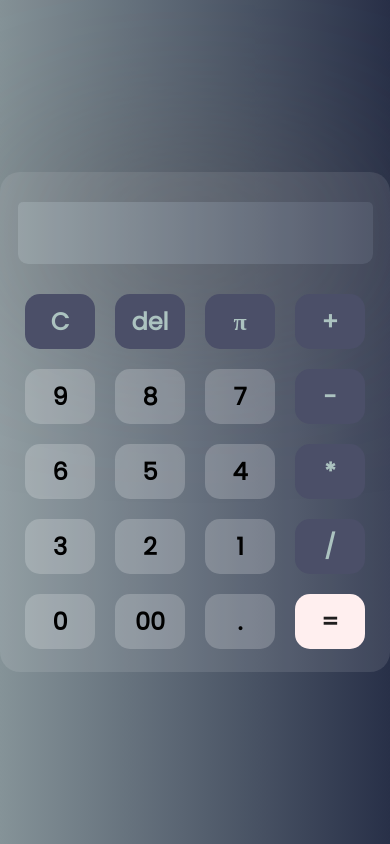
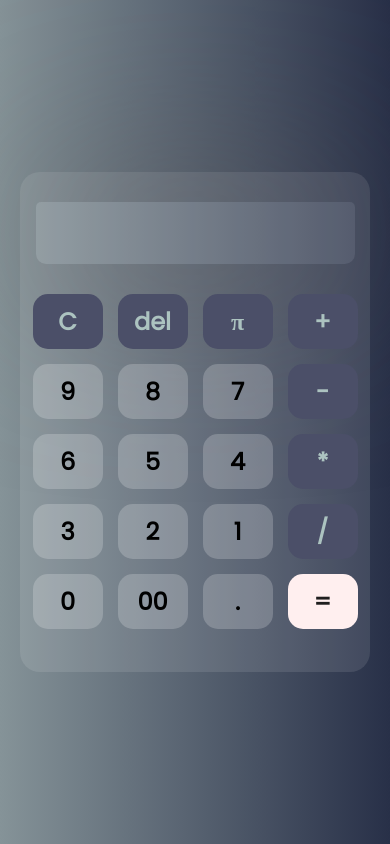
Before and after one commit to KAIZ-J/Calculator, a plain HTML site: page index.html in a window 390 px wide. Drawn offline with Linux system fonts and the light colour scheme; a web font is replaced by a local one.

Commit message:
yeah whatever

```diff
--- a/index.html
+++ b/index.html
@@ -87,13 +87,18 @@
       }
 
       @media (max-width: 480px) {
-
+      .calculator-container{
+        width: 350px;
+      }
+      #button-grid {
+        grid-gap:15px;
+      }
       }
     </style>
   </head>
 
   <body>
-    <br />
+
     <div class="calculator-container">
       <input type="text" readonly id="display" />
 
```
